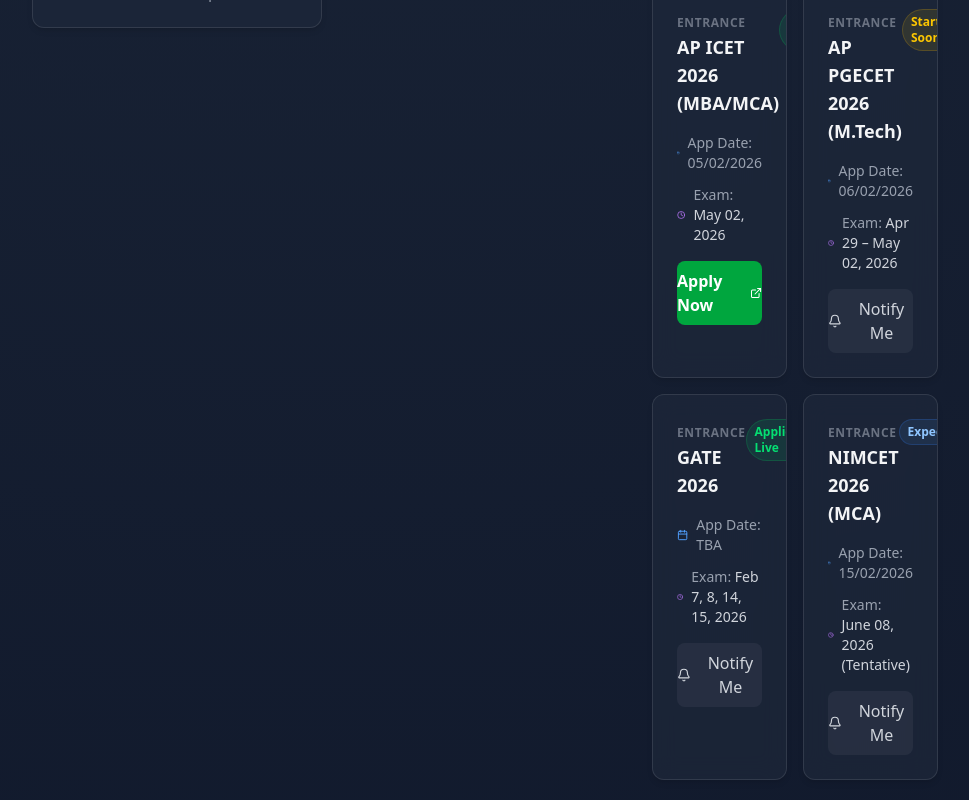
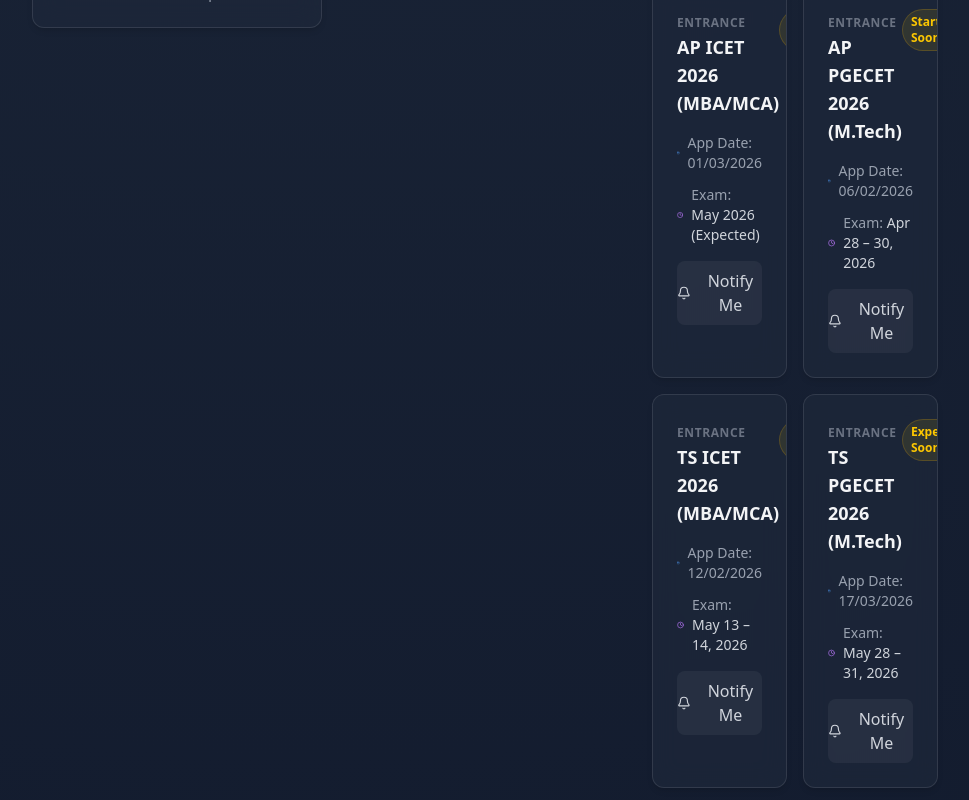
Before and after one commit to SHYBOY2/studywebsite, a Next.js app: page / in a window 1280 px wide. Shown: the part 1200-2000 px from the top of the page, without its empty margins (310-1279 px from the left). Built offline with nearby package versions, Linux system fonts and the light colour scheme; no server answers.

Commit message:
Update site with new features

```diff
--- a/data/exams.ts
+++ b/data/exams.ts
@@ -55,21 +55,37 @@
         id: "apicet-2026",
         name: "AP ICET 2026 (MBA/MCA)",
         category: "Entrance",
-        applicationStart: "2026-02-05T00:00:00",
-        applicationEnd: "2026-04-07T23:59:59", // Tentative based on first week of April
-        examDateStart: "2026-05-02T09:00:00",
-        examDateText: "May 02, 2026",
+        applicationStart: "2026-03-01T00:00:00", // Tentative (March 1st week)
+        examDateText: "May 2026 (Expected)",
         applyLink: "https://cets.apsche.ap.gov.in/ICET",
-        status: "Live"
+        status: "Upcoming"
     },
     {
         id: "ap-pgecet-2026",
         name: "AP PGECET 2026 (M.Tech)",
         category: "Entrance",
         applicationStart: "2026-02-06T00:00:00",
-        examDateStart: "2026-04-29T09:00:00",
-        examDateText: "Apr 29 – May 02, 2026",
+        examDateStart: "2026-04-28T09:00:00",
+        examDateText: "Apr 28 – 30, 2026",
         applyLink: "https://cets.apsche.ap.gov.in/PGECET",
+        status: "Upcoming" // Starts Feb 06
+    },
+    {
+        id: "ts-icet-2026",
+        name: "TS ICET 2026 (MBA/MCA)",
+        category: "Entrance",
+        applicationStart: "2026-02-12T00:00:00", // Tentative
+        examDateStart: "2026-05-13T09:00:00",
+        examDateText: "May 13 – 14, 2026",
+        status: "Upcoming"
+    },
+    {
+        id: "ts-pgecet-2026",
+        name: "TS PGECET 2026 (M.Tech)",
+        category: "Entrance",
+        applicationStart: "2026-03-17T00:00:00", // Tentative
+        examDateStart: "2026-05-28T09:00:00",
+        examDateText: "May 28 – 31, 2026",
         status: "Upcoming"
     },
     {
@@ -84,8 +100,8 @@
         id: "nimcet-2026",
         name: "NIMCET 2026 (MCA)",
         category: "Entrance",
-        applicationStart: "2026-02-15T00:00:00", // Expected mid-Feb
-        examDateText: "June 08, 2026 (Tentative)",
+        applicationStart: "2026-03-15T00:00:00", // Expected March
+        examDateText: "Jun 2026 (Tentative)",
         status: "Expected"
     }
 ];
```
